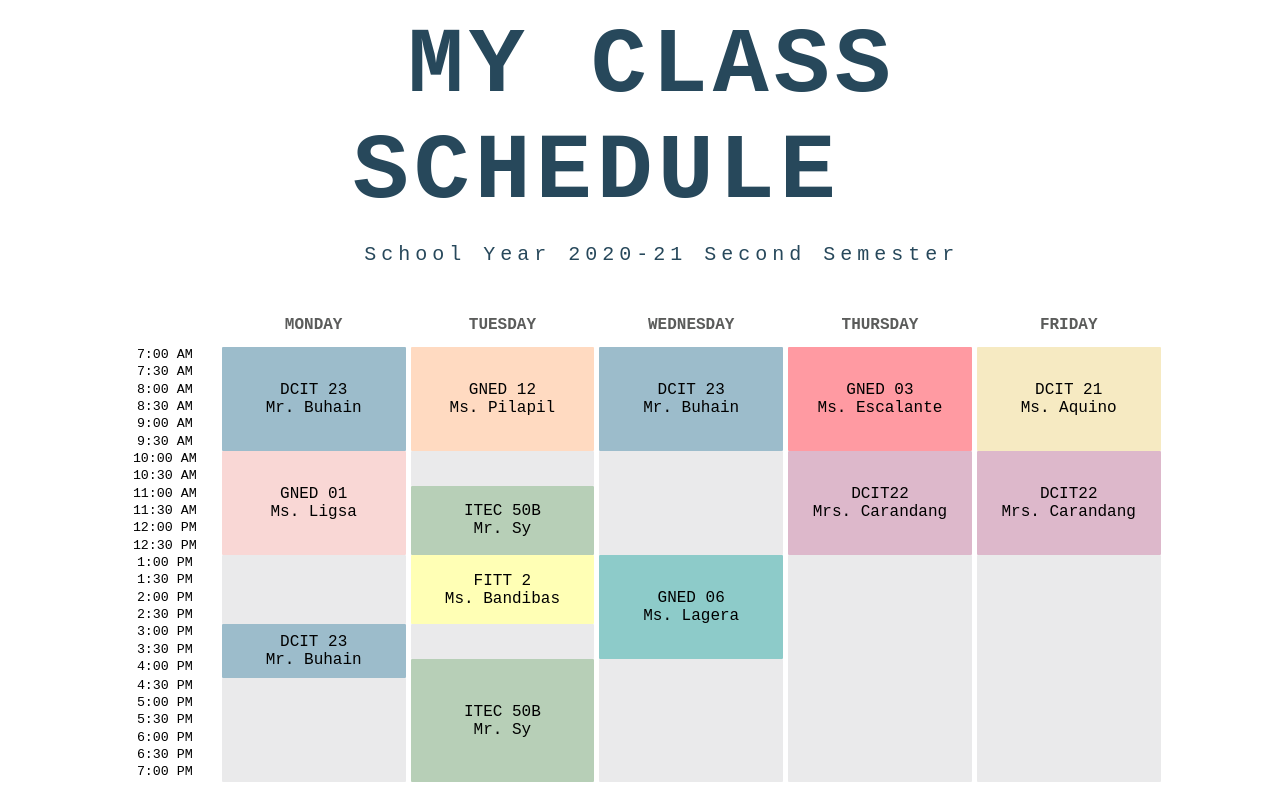
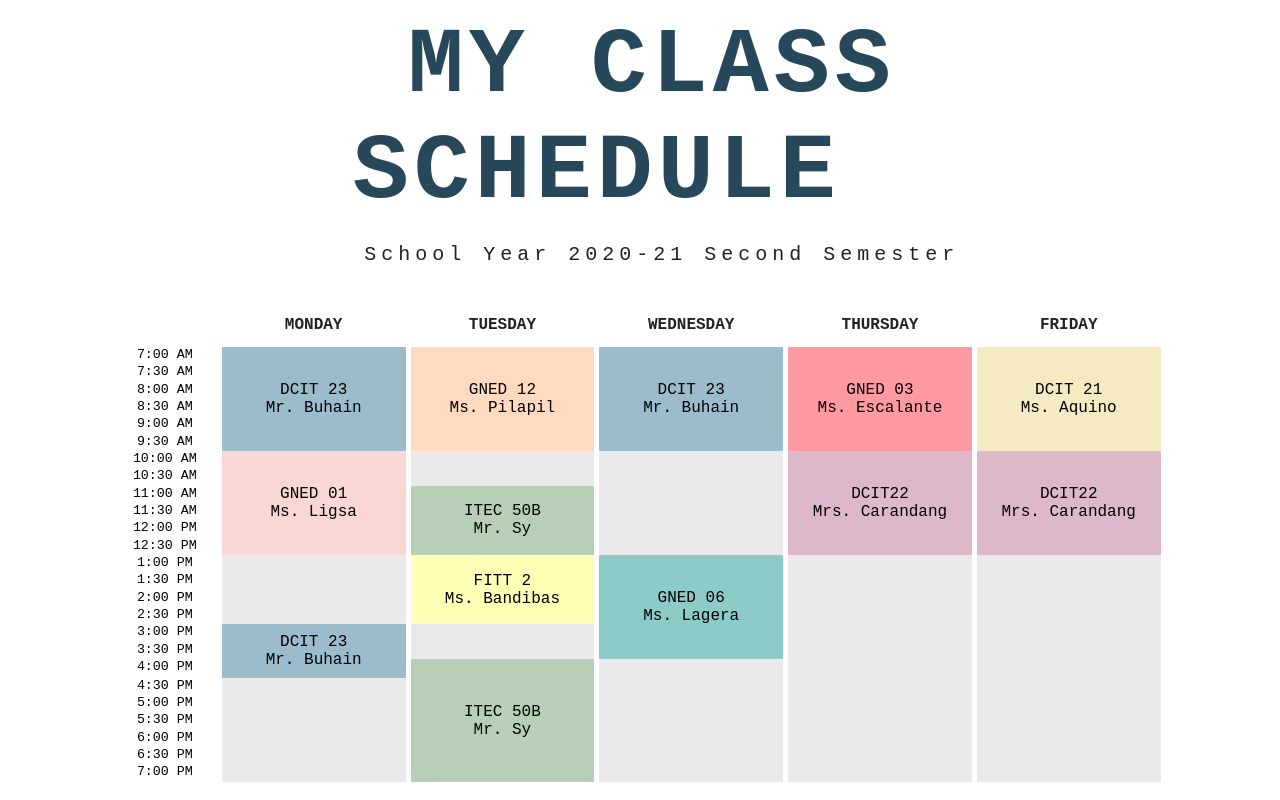
Before and after one commit to anportugal98/anportugal98.github.io, a PHP site: page /activity5.html in a window 1280 px wide. Run offline with PHP 8.4, Linux system fonts and the light colour scheme.

Commit message:
Update schedule.css

```diff
--- a/schedule.css
+++ b/schedule.css
@@ -16,7 +16,7 @@ thead td:nth-child(1){
 
 th:nth-child(1) {
 	font-weight: 500;
-	color: #27485b;
+	color: #222222;
 	font-size: 15pt;
 	text-indent: 130px;
 	letter-spacing: 5px;
@@ -33,7 +33,7 @@ tbody td:nth-child(1){
 
 th 	{
 
-	color: #5b5c5b;
+	color: #222222;
 	padding: 10px;
 	width:100px;
 }
```
